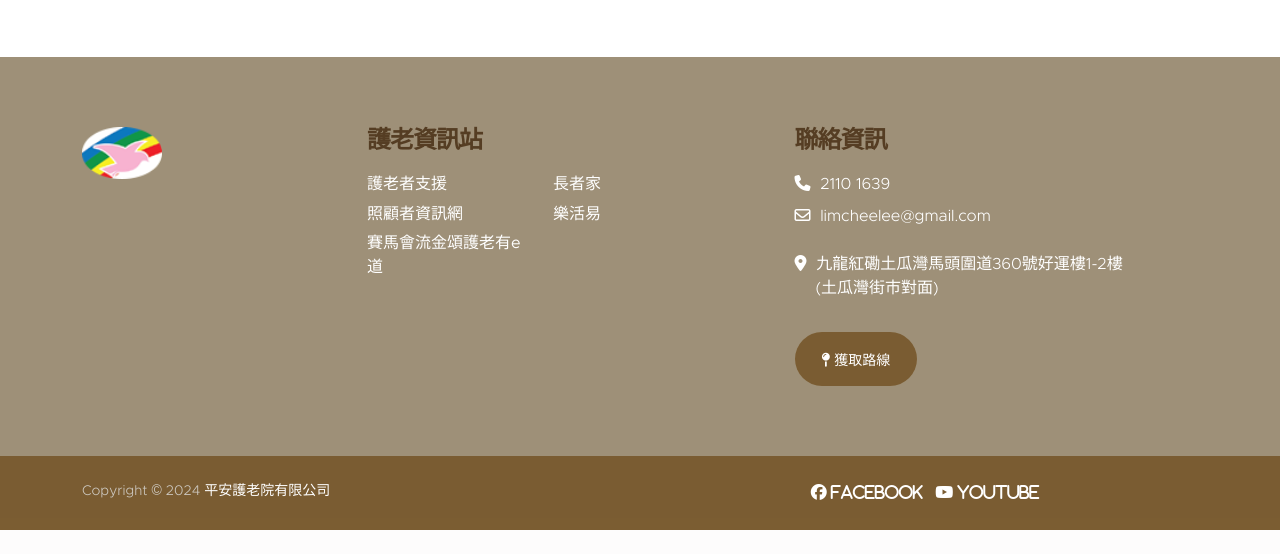
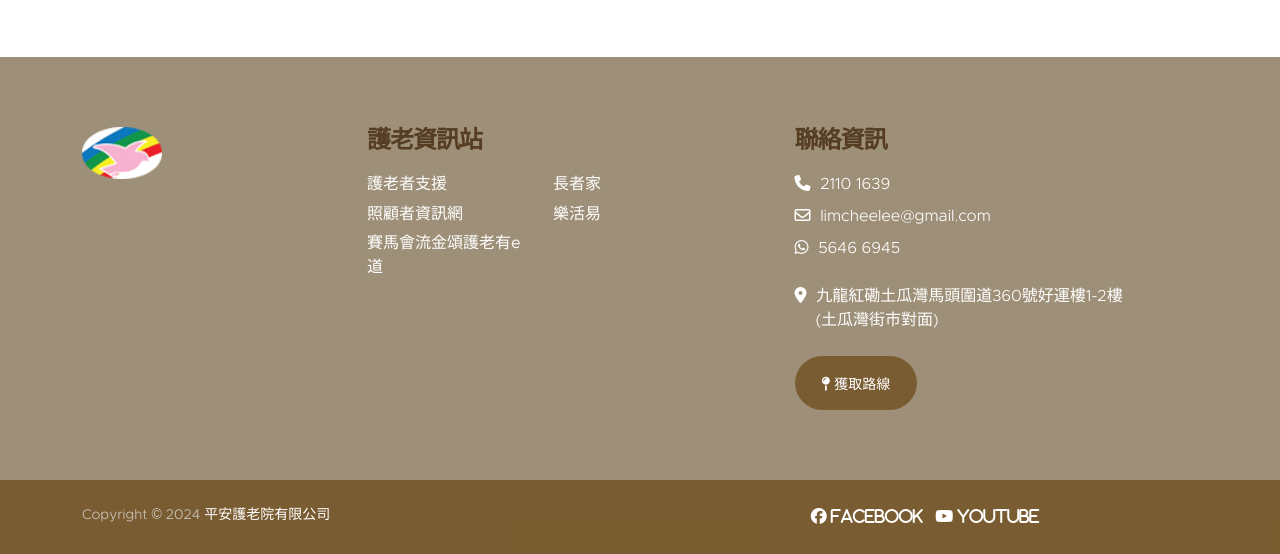
Before and after one commit to AcoHon53114/peace, a Django app: page /accounts/dashboard in a window 1280 px wide. Shown: the part 1007-1561 px from the top of the page. Before the commit the page ends 1537 px from the top, so only its background shows below. Run offline with Django 4.2, Linux system fonts and the light colour scheme; data that the repository does not hold is empty; some libraries are stand-ins or nearby versions.

Commit message:
added  whatsapp items of site-footer

```diff
--- a/templates/partials/_footer.html
+++ b/templates/partials/_footer.html
@@ -52,8 +52,15 @@
                     </p>
                 </div>
 
+                <div class="d-flex align-items-center">
+                    <p class="text-white mb-2">
+                        <i class="fa-brands fa-whatsapp" style="margin-bottom: 5px; margin-right: 5px;"></i>
+                        <a href="https://api.whatsapp.com/send?phone=85256466945&text=%E6%88%91%E6%83%B3%E4%BA%86%E8%A7%A3%E6%9B%B4%E5%A4%9A%E5%B9%B3%E5%AE%89%E8%AD%B7%E8%80%81%E9%99%A2%E7%9A%84%E6%9C%8D%E5%8B%99%E5%8F%8A%E8%B3%87%E8%A8%8A" class="site-footer-link">5646 6945</a>
+                    </p>
+                </div>
+
                 <div class="d-flex align-items-start mt-3">
-                    <p class="text-white">
+                    <p class="text-white mb-2">
                         <i class="fa-solid fa-location-dot" style="margin-bottom: 5px; margin-right: 5px;"></i>
                         <span>九龍紅磡土瓜灣馬頭圍道360號好運樓1-2樓<br></span>
                         <span style="margin-left: 21px">(土瓜灣街市對面)</span>
```
